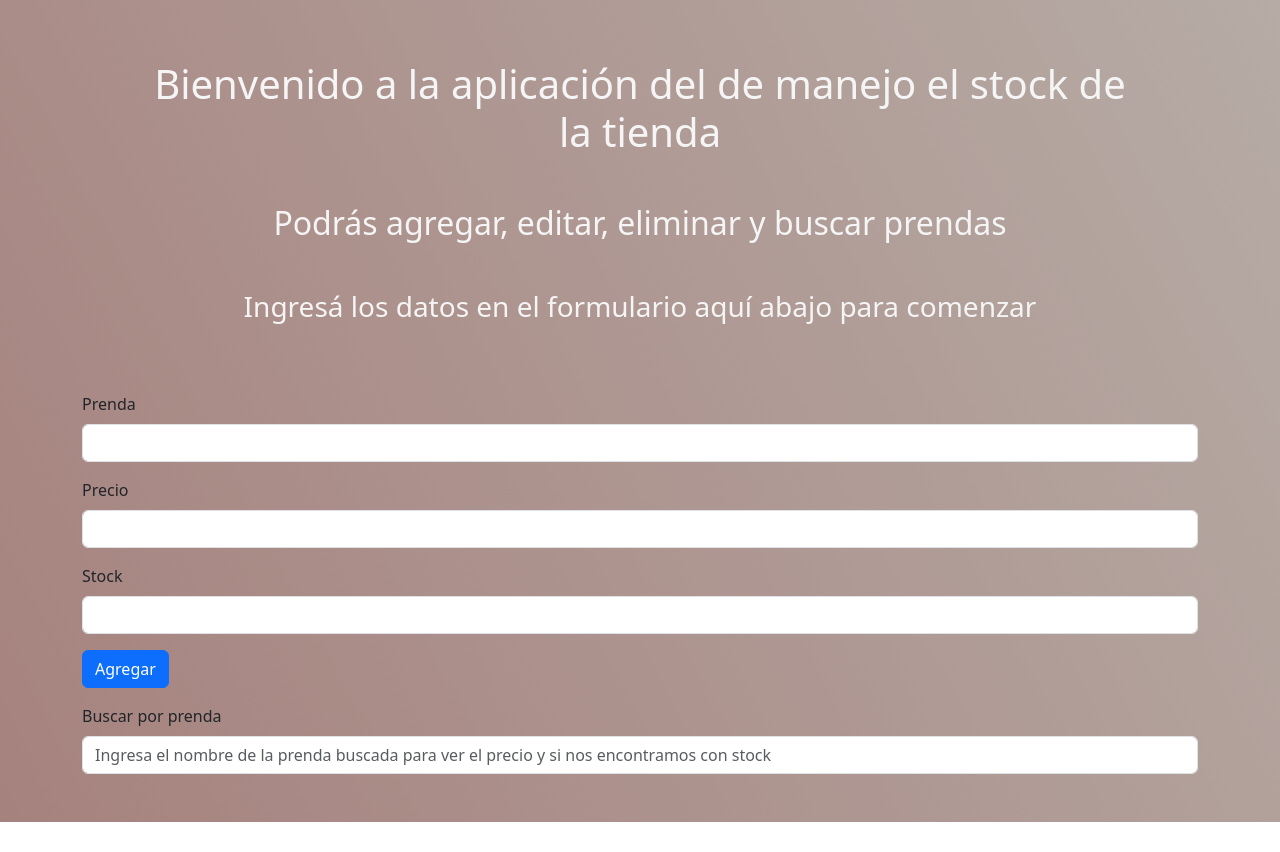
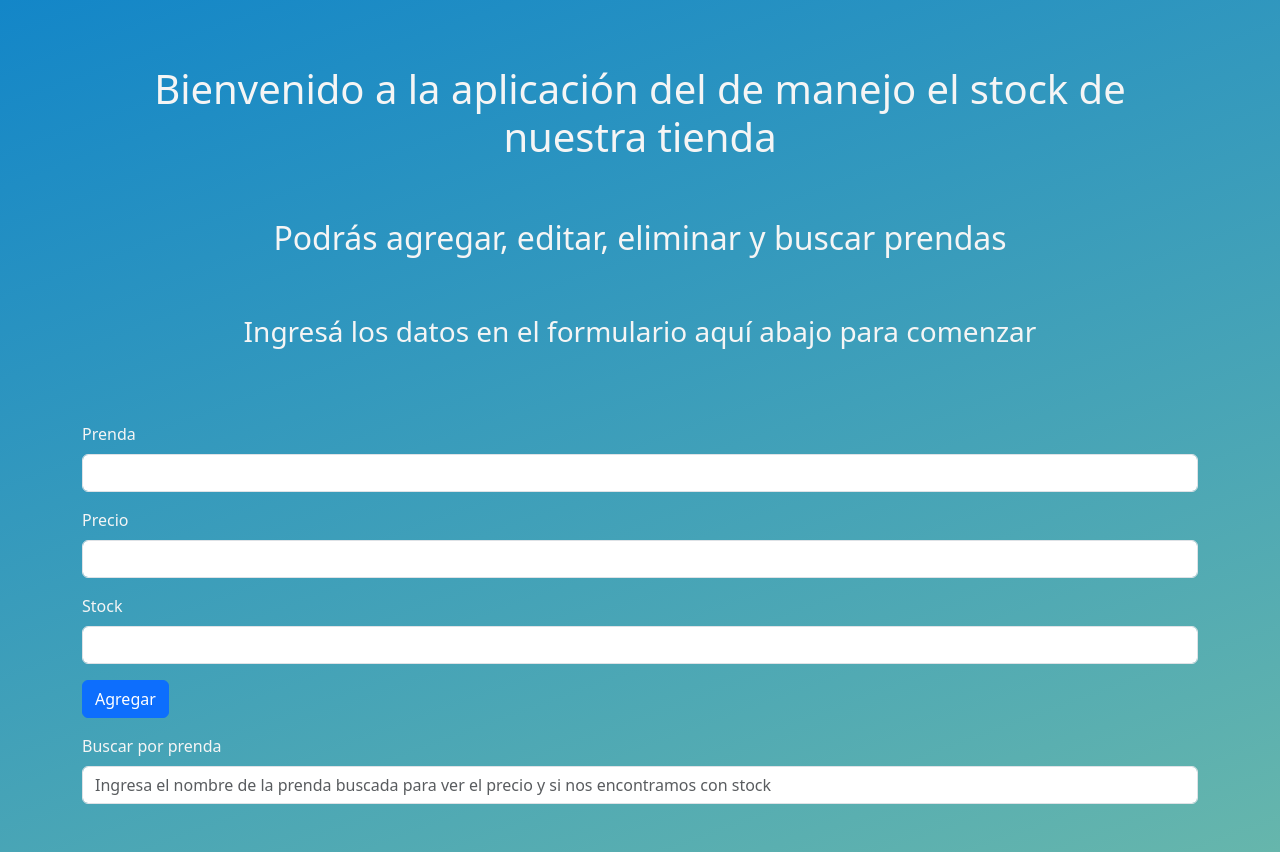
Before and after one commit to MauricioPerezCaram/EntregaFinalJavaScript, a plain HTML site: page index.html in a window 1280 px wide. Before the commit the page ends 822 px from the top, so only its background shows below. Drawn offline with nearby package versions, Linux system fonts and the light colour scheme; some packages are replaced by stand-ins of ours; a script that the page names is missing.

Commit message:
entregar

```diff
--- a/css/style.css
+++ b/css/style.css
@@ -8,7 +8,8 @@
 body {
     margin: 25px;
     font-family: 'Roboto', sans-serif;
-    background-image: linear-gradient(62deg, #a6827e 0%, #b6aba5 100%);
+    background-color: #0093E9;
+    background-image: linear-gradient(160deg, #1386c8 0%, #66b6ac 100%);
 }
 
 .titulos {
@@ -26,5 +27,9 @@ body {
 }
 
 h1, h2, h3 {
-    padding: 20px;
+    padding: 25px;
 }
+
+label {
+    color: whitesmoke;
+}
--- a/index.html
+++ b/index.html
@@ -14,7 +14,7 @@
     <main>
       <div class="container">
         <div class="titulos">
-          <h1>Bienvenido a la aplicación del de manejo el stock de la tienda</h1>
+          <h1>Bienvenido a la aplicación del de manejo el stock de nuestra tienda</h1>
           <h2>Podrás agregar, editar, eliminar y buscar prendas</h2>
           <h3>Ingresá los datos en el formulario aquí abajo para comenzar</h3>
         </div>
```
